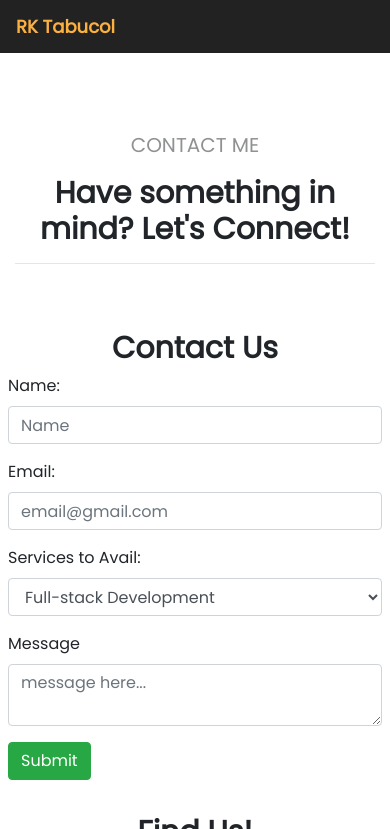
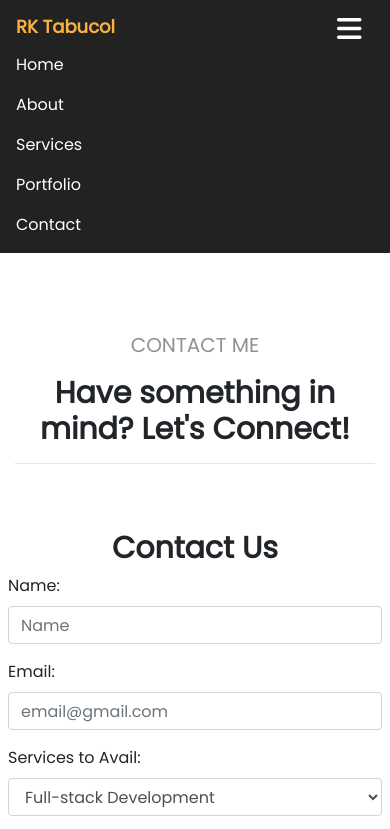
Before and after one commit to rktab/webportfolio, a plain HTML site: page contact.html in a window 390 px wide. Both pictures are taken after a click on the button "Toggle navigation". Shown: the top 829 px of the page. Drawn offline with nearby package versions, Linux system fonts and the light colour scheme.

Commit message:
Modified contact.html - code cleanup

```diff
--- a/contact.html
+++ b/contact.html
@@ -14,26 +14,26 @@
 	<!-- Google Font -->
 	<link href='https://fonts.googleapis.com/css?family=Poppins' rel='stylesheet'>
 
-
 	<title>RK Tabucol | Software Engineer</title>
-
 </head>
 <body>
-
-	<!-- Navbar -->
-	<nav class="navbar sticky-top navbar-expand-lg navbar-bg">
+	<!-- Navbar Start -->
+	<nav class="navbar sticky-top navbar-expand-lg">
+		<!-- Navbar Brand -->
 		<a class="navbar-brand" href="index.html">RK Tabucol</a>
 		  <button class="navbar-toggler" type="button" data-toggle="collapse" data-target="#navbarNav" aria-controls="navbarNav" aria-expanded="false" aria-label="Toggle navigation">
-		<span class="navbar-toggler-icon"></span>
+		    <span class="navbar-toggler-icon">
+		    	<i class="fas fa-bars" style="color:#fff; font-size:28px;"></i>
+		    </span>
 		  </button>
-
-		<div class="collapse navbar-collapse">
-			<ul class="navbar-nav ml-auto">
+		<!-- Navbar List -->
+		<div class="navbarfloat collapse navbar-collapse" id="navbarNav">
+		    <ul class="navbar-nav">
 		    	<li class="nav-item active">
-					<a class="nav-link" href="index.html">Home<span class="sr-only">(current)</span></a>
+		        	<a class="nav-link" href="index.html">Home <span class="sr-only">(current)</span></a>
 		      	</li>
 		      	<li class="nav-item">
-					<a class="nav-link" href="index.html">About</a>
+		        	<a class="nav-link" href="#index.html">About</a>
 		      	</li>
 		     	<li class="nav-item">
 		        	<a class="nav-link" href="index.html">Services</a>
@@ -50,32 +50,29 @@
 	<!-- End of Navbar -->
 
 
-		<!-- PORTFOLIO -->
+	<!-- Contact Start -->
 	<div class="contactme container" id="contact">
 		<h5>CONTACT ME</h5>
 		<h2>Have something in mind? Let's Connect!</h2>
+		<!-- Thematic Break -->
+		<hr class="featurette-divider py-3">
 
-				<hr class="featurette-divider py-3">
 		<div class="row">
-
-
-		     <!-- CONTACT US -->
+			<!-- Left Column: Contact Us -->
             <div class="col-xs-12 col-md-12 col-lg-6 p-2">
             <h2 class="text-center" id="contactText1">Contact Us</h2>
             	<form>
-                    <!-- Text Input -->
+                	<!-- Name -->
                     <div class="form-group">
                         <label for="name">Name:</label>
                         <input type="text" name="name" id="name" placeholder="Name" class="form-control">
                     </div>
-
                 	<!-- Email -->
                     <div class="form-group">
                         <label for="email" >Email:</label>
                         <input type="email" name="email" id="email" placeholder="email@gmail.com" class="form-control">
                     </div>
-
-                    <!-- Types of Services-->
+                    <!-- Types of Services (Dropdown) -->
                     <div class="form-group">
                         <label for="services">Services to Avail:</label>
                         <select type="text" name="name" id="services" placeholder="Name" class="form-control">
@@ -85,14 +82,12 @@
                             <option>Web Hosting</option>
                         </select>
                     </div>
-
                     <!-- Textarea -->
                     <div class="form-group">
                         <label for="txt-area">Message</label>
                         <textarea type="text" name="txt-area" id="txt-area" placeholder="message here..." class="form-control"></textarea>
                     </div>
-
-                    <!-- Button -->
+                    <!-- Submit Button -->
                     <div class="row">
                         <div class="col-md-6">
                             <button type="button" class="btn btn-success float-left" data-toggle="modal" data-target="#contactBtn">Submit</button>
@@ -102,6 +97,7 @@
                 <!-- Modal For Submission -->
                 <div id="contactBtn" tabindex = "-1" aria-labelledby="contactBtn" aria-hidden="true" class="modal fade ">
                     <div class="modal-dialog">
+                    	<!-- Modal Header -->
                         <div class="modal-content">
                             <div class="modal-header">
                             <h5 id="contactBtn" class="modal-title">Thank you for your inquiry!</h5>
@@ -110,66 +106,58 @@
                                 </button>
                             </div>
                         </div>
-                <!-- end of modal header -->
-
+                		<!-- Modal Body -->
                 		<div class="modal-body bg-light ">
                     		Message Successfuly sent!
                 		</div>
-
+                		<!-- Modal Footer -->
 		                <div class="modal-footer">
 		                    <button type="button" data-dismiss="modal" class="btn btn-outline-secondary">Close</button>
 		                </div>
-                <!-- end of modal footer -->
-
                     </div>
                 </div>
-                <!-- end of modal -->
-
+                <!-- End of Modal -->
             	</form>
 			</div>
 
+			<!-- Right Column: Find Us! (Google Map) -->
 			<div class="col-xs-12 col-md-12 col-lg-6 p-3">
 		        <h2 class="text-center">Find Us!</h2>
-
 		           	<div class="mapouter center">
 		            	<div class="gmap_canvas">
-		            		<iframe width="600" height="500" id="gmap_canvas" src="https://maps.google.com/maps?q=Bacoor%20Cavite&t=&z=13&ie=UTF8&iwloc=&output=embed" frameborder="0" scrolling="no" marginheight="0" marginwidth="0">
-
-		            		</iframe>
-		            		<br><style>.mapouter{position:relative;text-align:right;height:auto;width:auto;}</style><a href="https://www.embedgooglemap.net"></a><style>.gmap_canvas {overflow:hidden;background:none!important; height: 300px}</style></div></div>
+		            		<iframe width="600" height="500" id="gmap_canvas" src="https://maps.google.com/maps?q=Bacoor%20Cavite&t=&z=13&ie=UTF8&iwloc=&output=embed" frameborder="0" scrolling="no" marginheight="0" marginwidth="0"></iframe>
+		            		<br><style>.mapouter{position:relative;text-align:right;height:auto;width:auto;}</style><a href="https://www.embedgooglemap.net"></a><style>.gmap_canvas {overflow:hidden;background:none!important; height: 300px}</style>
 		            	</div>
-
 		            </div>
-
 		    </div>
+		</div>
+		<!-- End of Row -->
+	</div>
+	<!-- End of Contact -->
 
 
-	<!-- Footer -->
+	<!-- Footer Start -->
 	<footer class="p-3 mt-5" id="footer">
-
-
+		<!-- Social Media Accounts (Icons) -->
 		<div style="text-align: center;" id="socialMediaBtn">
+			<p class="text-center text-white">Let's Connect!</p>
 				<!-- Facebook -->
 				<a class="btn" href="https://www.facebook.com/rkgreneidt/">
 					<i class="fa fa-facebook-square fa-2x"></i>
 				</a>
-
 				<!-- LinkedIn -->
 				<a class="btn" href="https://www.linkedin.com/in/rktabucol/">
 					<i class="fa fa-linkedin-square fa-2x"></i>
 				</a>
-
 				<!-- GitLab -->
 				<a class="btn" href="https://gitlab.com/reneikthrn-zuitt-projects/b145">
 					<i class="fa fa-gitlab fa-2x"></i>
 				</a>
 		</div>
-
-		<p class="text-center text-white">For educational purposes only.</p>
+		<!-- Additional Footer Text -->
 			<p class="text-center text-white">
 				This website has been designed by <b>Renei Katherine Tabucol</b> as a project for Zuitt Bootcamp's Capstone 1.
 			</p>
-
 	</footer>
 	<!-- End of Footer -->
 
@@ -180,6 +168,5 @@
 
 	<!-- fontawesome -->
 	<script src="https://kit.fontawesome.com/7a46a783b9.js" crossorigin="anonymous"></script>
-
 </body>
 </html>
```
Also changed, not shown: index.html (+0 -2 lines). Lines whose indentation alone changed are shown as unchanged.
